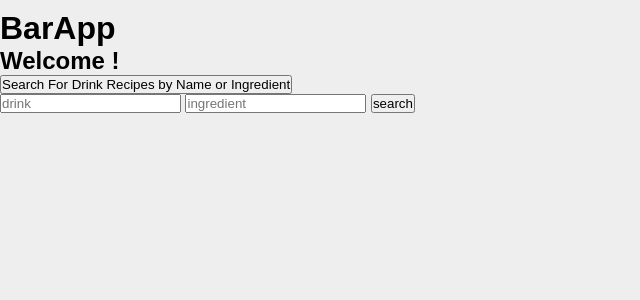
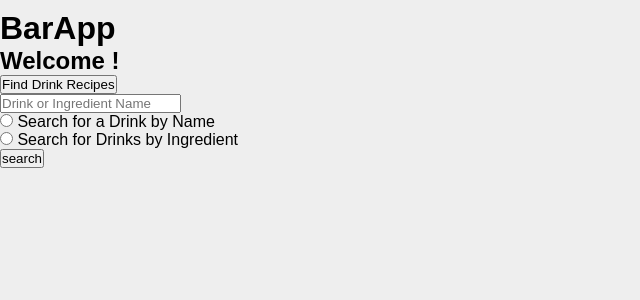
Before and after one commit to janeskywalker/barapp, a Django app: page /search/ in a window 1280 px wide. Shown: the top 300 px of the page, without its empty margins (0-640 px from the left). Run offline with Django 3.2, Linux system fonts and the light colour scheme.

Commit message:
Adds API search functionality

```diff
--- a/barapp/static/scripts/api.js
+++ /dev/null
@@ -1,5 +0,0 @@
-const drinkSearchButton = document.querySelector('#drinkSearchButton')
-
-idrinkSearchButton.addEventListener('click', (e)=>{
-   redirect
-})
--- a/barapp/static/style.css
+++ b/barapp/static/style.css
@@ -172,3 +172,8 @@ p {
         justify-items: center;
     }
 }
+
+.recipes {
+    padding: 30px;
+    margin: 30px;
+}
--- a/barapp/templates/base.html
+++ b/barapp/templates/base.html
@@ -15,7 +15,7 @@
         <h1>BarApp</h1>
         <h2>Welcome {{user.username}}!</h2>
         <a href='/search' id='searchPageButton'>
-        <button class='drinkSearchButton' id='drinkSearchButton'>Search For Drink Recipes by Name or Ingredient</button></a>
+        <button class='drinkSearchButton' id='drinkSearchButton'>Find Drink Recipes</button></a>
     </header>
 
 {% block content %}
--- a/barapp/templates/search_return.html
+++ b/barapp/templates/search_return.html
@@ -1,20 +1,74 @@
 {% extends 'base.html' %}
 
 {% block content %}
-  <form method="get">
-    <input type="text" name="drink" placeholder='drink'>
-    <input type="text" name="ingredient" placeholder='ingredient'>
+  <form method="post" action="{% url 'search' %}">
+      {% csrf_token %}
+    <input type="text" name="search-term" placeholder='Drink or Ingredient Name'><br/>
+    <input type="radio" name="select-search" value="drink"> Search for a Drink by Name<br>
+<input type="radio" name="select-search" value="ingredient"> Search for Drinks by Ingredient<br>
     <button type="submit">search</button>
   </form>
   {% if search_result %}
     {% if search_result.success %}
-      <p>
-        <strong>{{ search_result.name|default_if_none:search_result.login }}</strong> has
-        <strong>{{ search_result.public_repos }}</strong> public repositories.
-      </p>
+
+        {% for drink in search_result.drinks %}
+            <p class='recipes'>
+                <b>{{ drink.strDrink}}</b><br/>
+                Pour in a {{ drink.strGlass|lower }}.<br/>
+                {% if drink.strIngredient1 != "" %}
+                    {{ drink.strIngredient1 }} {{ drink.strMeasure1 }}<br/>
+                {% endif %}
+                {% if drink.strIngredient2 != "" %}
+                    {{ drink.strIngredient2 }} {{ drink.strMeasure2 }}<br/>
+                {% endif %}
+                {% if drink.strIngredient3 != "" %}
+                    {{ drink.strIngredient3 }} {{ drink.strMeasure3 }}<br/>
+                {% endif %}
+                {% if drink.strIngredient4 != "" %}
+                    {{ drink.strIngredient4 }} {{ drink.strMeasure4 }}<br/>
+                {% endif %}
+                {% if drink.strIngredient5 != "" %}
+                    {{ drink.strIngredient5 }} {{ drink.strMeasure5 }}<br/>
+                {% endif %}
+                {% if drink.strIngredient6 != "" %}
+                    {{ drink.strIngredient6 }} {{ drink.strMeasure6 }}<br/>
+                {% endif %}
+                {% if drink.strIngredient7 != "" %}
+                    {{ drink.strIngredient7 }} {{ drink.strMeasure7 }}<br/>
+                {% endif %}
+                {% if drink.strIngredient8 != "" %}
+                    {{ drink.strIngredient8 }} {{ drink.strMeasure8 }}<br/>
+                {% endif %}
+                {% if drink.strIngredient9 != "" %}
+                    {{ drink.strIngredient9 }} {{ drink.strMeasure9 }}<br/>
+                {% endif %}
+                {% if drink.strIngredient10 != "" %}
+                    {{ drink.strIngredient10 }} {{ drink.strMeasure10 }}<br/>
+                {% endif %}
+                {% if drink.strIngredient11 != "" %}
+                    {{ drink.strIngredient11 }} {{ drink.strMeasure11 }}<br/>
+                {% endif %}
+                {% if drink.strIngredient12 != "" %}
+                    {{ drink.strIngredient12 }} {{ drink.strMeasure12 }}<br/>
+                {% endif %}
+                {% if drink.strIngredient13 != "" %}
+                    {{ drink.strIngredient13 }} {{ drink.strMeasure13 }}<br/>
+                {% endif %}
+                {% if drink.strIngredient14 != "" %}
+                    {{ drink.strIngredient14 }} {{ drink.strMeasure14 }}<br/>
+                {% endif %}
+                {% if drink.strIngredient15 != "" %}
+                    {{ drink.strIngredient15 }} {{ drink.strMeasure15 }}<br/>
+                {% endif %}
+                <br/><br/>
+                {{ drink.strInstructions}}<br/>
+            </p>
+        {% endfor %}
+        <br/><br/>
+
     {% else %}
       <p><em>{{ search_result.message }}</em></p>
     {% endif %}
-    <p>Rate limit: {{ search_result.rate.remaining }}/{{ search_result.rate.limit }}</p>
   {% endif %}
+
 {% endblock %}
--- a/barapp/views.py
+++ b/barapp/views.py
@@ -151,18 +151,22 @@ def addIngredientToOrder(request):
 
 def search(request):
     search_result = {}
-    if 'drink' in request.GET:
-        username = request.GET['drink']
-        url = 'https://www.thecocktaildb.com/api/json/v1/1/search.php?s=%s' % drink
-        response = requests.get(url)
-        search_was_successful = (response.status_code == 200)  # 200 = SUCCESS
-        search_result = response.json()
-        search_result['success'] = search_was_successful
-    elif 'ingredient' in request.GET:
-        username = request.GET['drink']
-        url = 'https://www.thecocktaildb.com/api/json/v1/1/filter.php?i=%s' % ingredient
-        response = requests.get(url)
-        search_was_successful = (response.status_code == 200)  # 200 = SUCCESS
-        search_result = response.json()
-        search_result['success'] = search_was_successful
-    return render(request, 'search_return.html', {'search_result': search_result})
+    if request.POST:
+        if (request.POST['select-search'][0]):
+            drink = request.POST['search-term'][0]
+            url = 'https://www.thecocktaildb.com/api/json/v1/1/search.php?s=%s' % drink
+            response = requests.get(url)
+            search_was_successful = (response.status_code == 200)
+            search_result = response.json()
+            search_result['success'] = search_was_successful
+            return render(request, 'search_return.html', {'search_result': search_result})
+        elif (request.GET['select-search'][1]):
+            ingredient = request.POST['search-term'][0]
+            url = 'https://www.thecocktaildb.com/api/json/v1/1/filter.php?i=%s' % ingredient
+            response = requests.get(url)
+            search_was_successful = (response.status_code == 200)
+            search_result = response.json()
+            search_result['success'] = search_was_successful
+            return render(request, 'search_return.html', {'search_result': search_result})
+    else:
+        return render(request, 'search_return.html', {'search_result': search_result})
```
